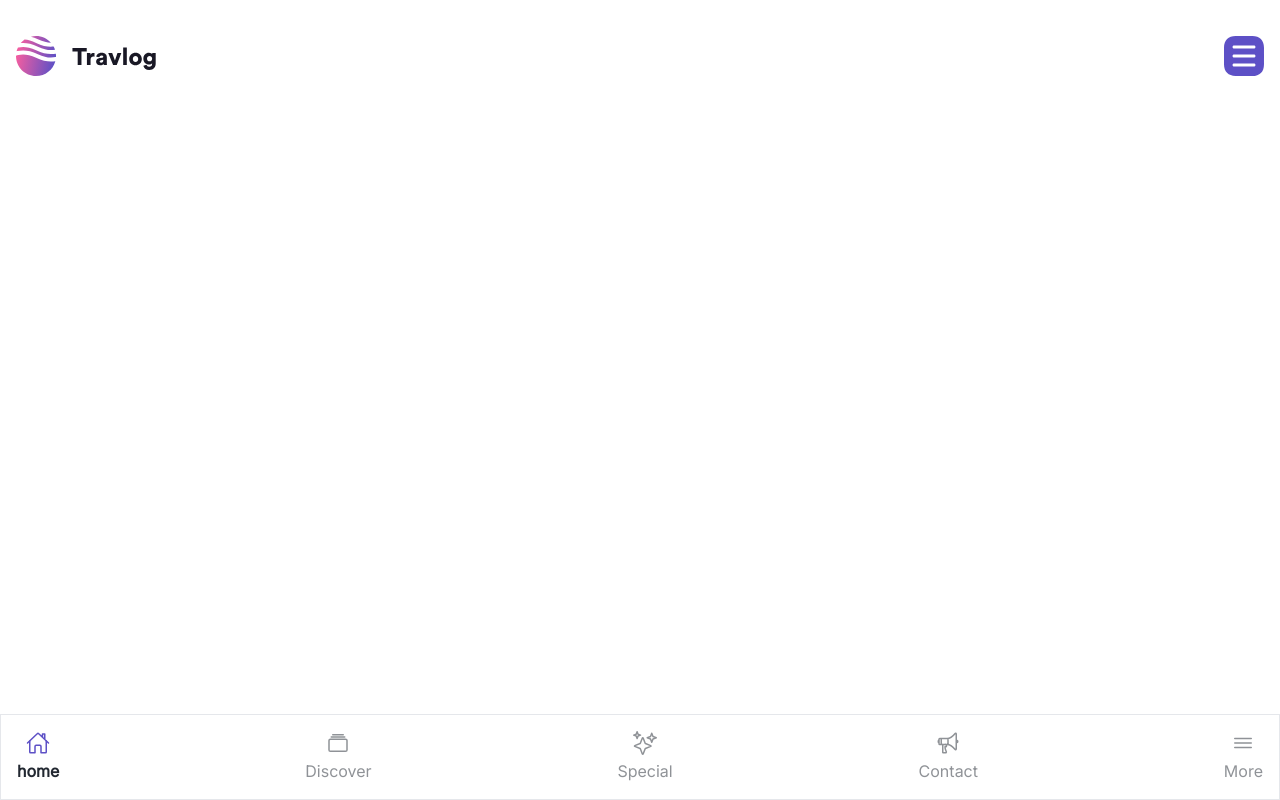
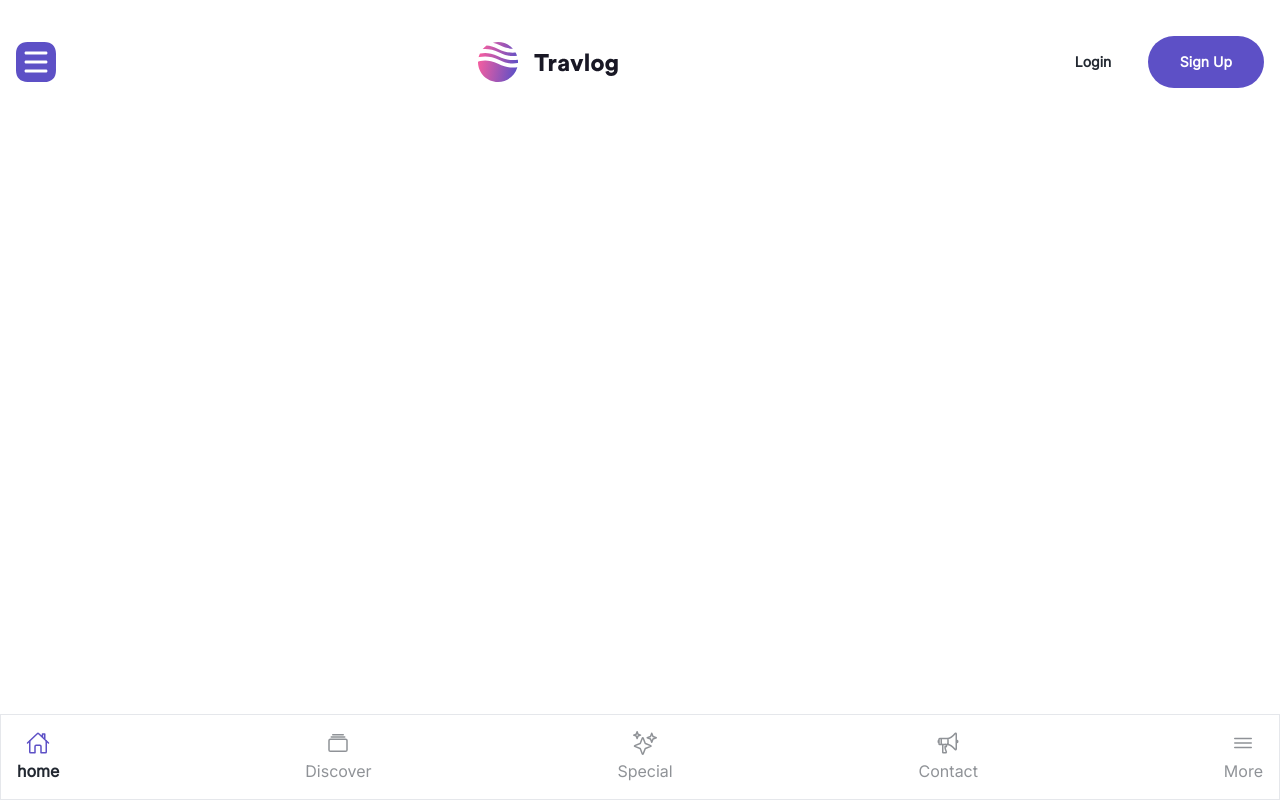
Before and after one commit to ujangaris/travel-with-tailwind, a website: page src/index.html in a window 1280 px wide. Drawn offline with nearby package versions, Linux system fonts and the light colour scheme; files whose address does not match are found by name.

Commit message:
Tablet view - rubah posisi menu dengan class order

```diff
--- a/src/index.html
+++ b/src/index.html
@@ -21,12 +21,29 @@
       <!-- menu atas -->
       <div class="container mx-auto">
         <div class="flex justify-between">
-          <img src="../public/assets/logo.svg" alt="" />
+          <img
+            src="../public/assets/logo.svg"
+            alt=""
+            class="order-2 sm:order-2"
+          />
           <img
             @click="navOpen = ! navOpen"
             src="../public//assets/toogle.svg"
             alt=""
+            class="order-2 sm:order-1"
           />
+          <div class="order-3 hidden sm:block">
+            <button
+              class="grow bg-white px-8 py-4 rounded-full text-sm font-bold text-grey"
+            >
+              Login
+            </button>
+            <button
+              class="grow bg-ungu px-8 py-4 rounded-full text-sm font-bold text-white"
+            >
+              Sign Up
+            </button>
+          </div>
         </div>
       </div>
       <!-- menu bawah -->
```
Also changed, not shown: dist/output.css, readme.md.
